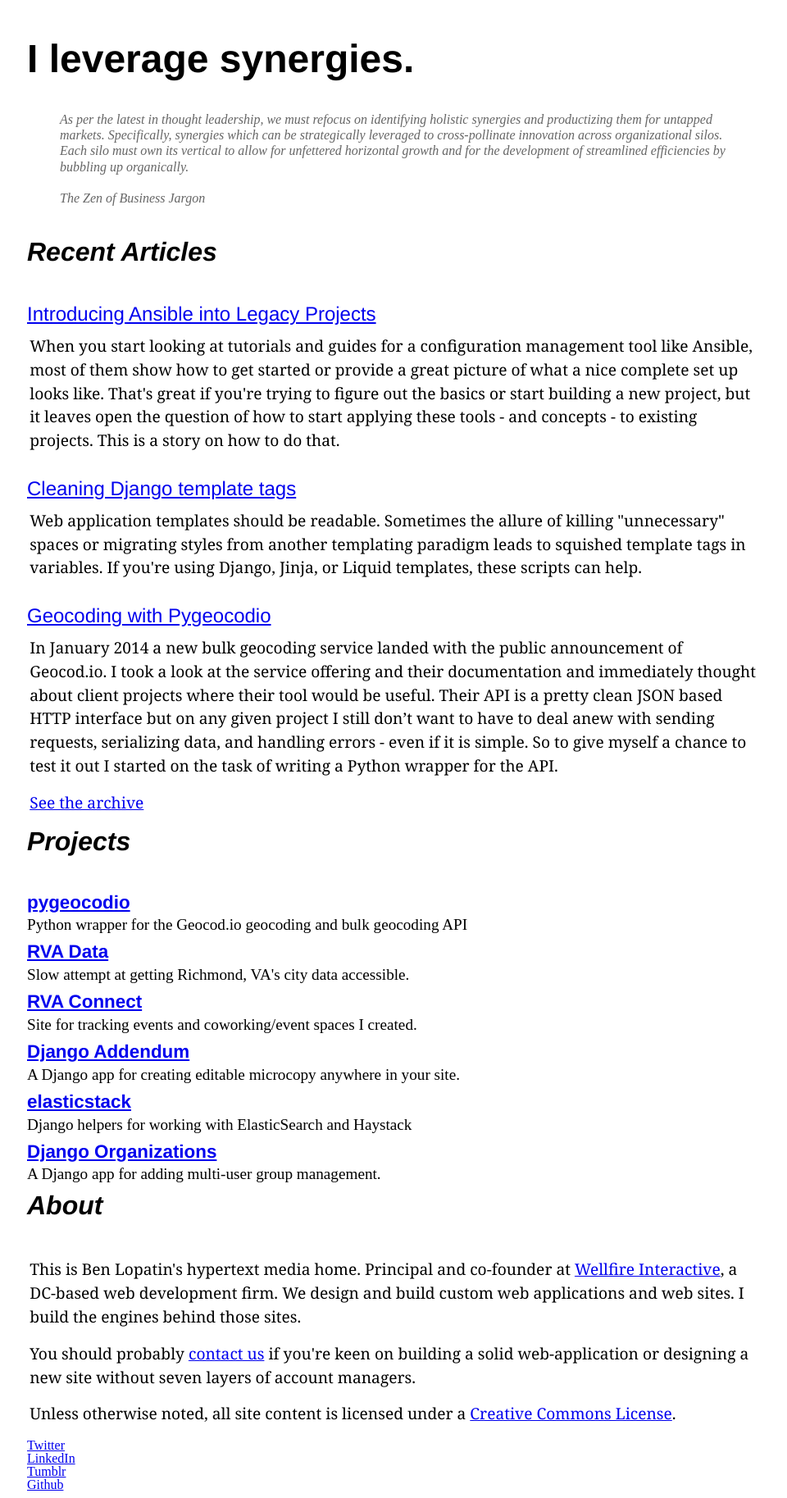
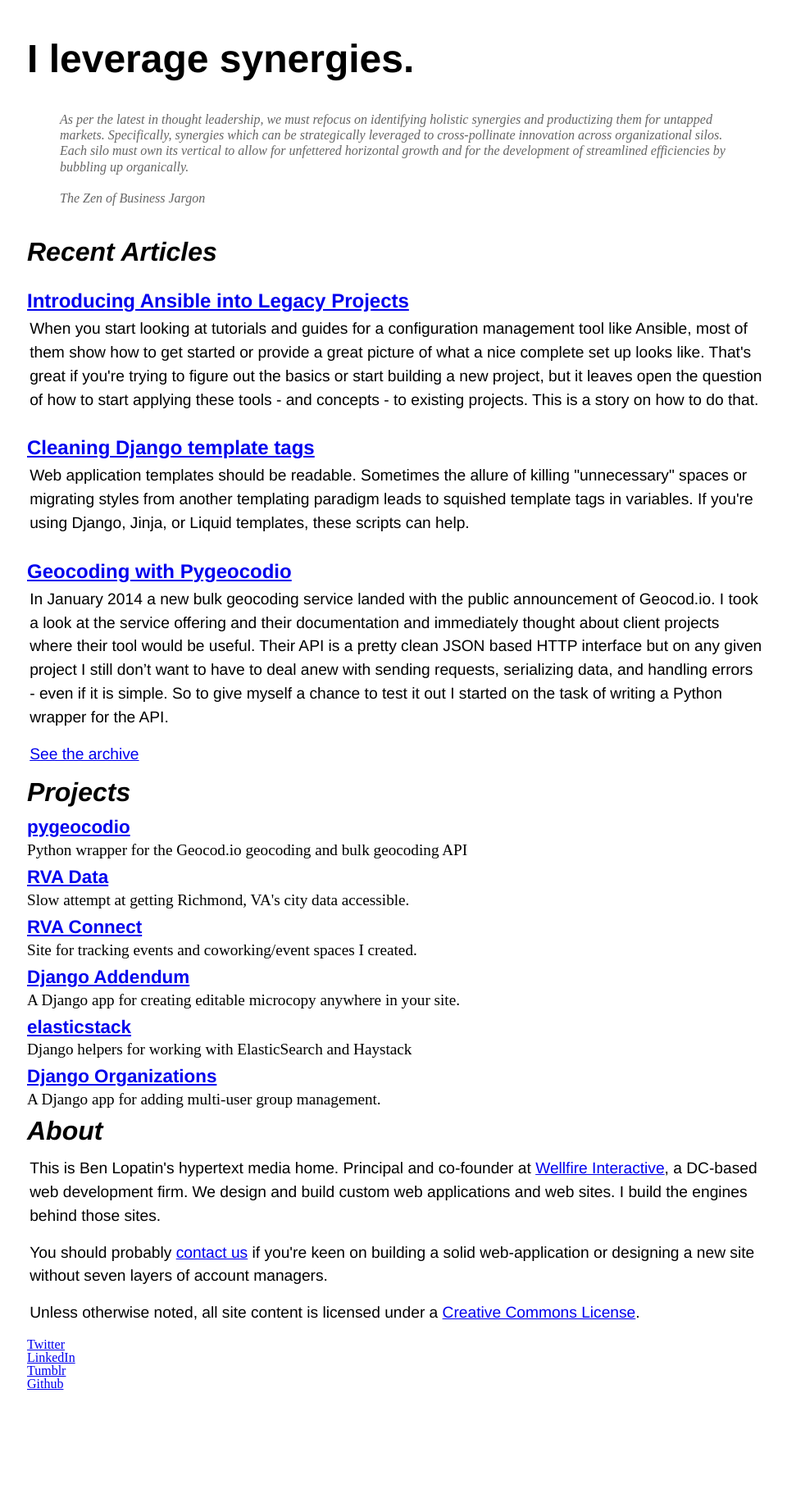
Before and after one commit to bennylope/bennylope.github.com, a Jekyll site: the page built from index.html, in a window 1280 px wide. Shown: the whole page at 82% size, without its empty margins (157-1117 px from the left). Built offline with Jekyll 4.4.1, drawn with Linux system fonts in a browser that asks for light colours; the list of posts is cut into pages by our own code; comment, search, counter and statistics services are not loaded; after the commit the page ends 1704 px from its top, so only the background shows below that.

Commit message:
Better header spacing

```diff
--- a/css/new.css
+++ b/css/new.css
@@ -7,12 +7,12 @@
 table{border-collapse:collapse;border-spacing:0}
 body{max-width:900px;margin:.5rem;margin-left:auto;margin-right:auto}
 article{max-width:900px}
-h1,h2,h3,h4,h5{font-family:Helvetica,Arial,sans-serif;margin:.5rem 0 .8rem 0}
-h1{font-size:3rem;margin:3rem 0 1.5rem 0;font-weight:700}
-h2{font-size:2rem;font-weight:600;font-style:italic;margin-bottom:3rem;}
-h3{font-size:1.5rem;margin-top:2rem;}
+h1,h2,h3,h4,h5{font-family:Helvetica,Arial,sans-serif;margin:.5rem 0 .5rem 0}
+h1{font-size:3rem;margin:3rem 0 2rem 0;font-weight:700}
+h2{font-size:2rem;font-weight:600;font-style:italic;margin-bottom:1rem;}
+h3{font-size:1.5rem;margin-top:2rem;font-weight:600;}
 h4{font-size:1.2rem}
-p{margin:.2rem .2rem 1rem .2rem;font-family:Georgia,serif;font-size:1.2rem;line-height:1.8rem}
+p{margin:.2rem .2rem 1rem .2rem;font-family:Helvetica,Arial,sans-serif;font-size:1.2rem;line-height:1.8rem}
 blockquote{font-style:italic;line-height:1.2rem;color:#666;margin:40px}
 pre, div.highlight {font-family:Courier;color:#666;margin:1rem .5rem 1rem .5rem;background:#ffc}
 ol{list-style:decimal;padding-left:2rem}
```
